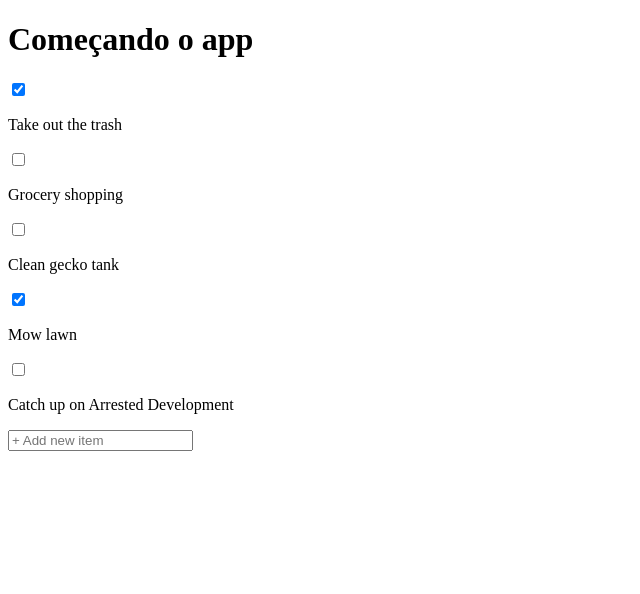
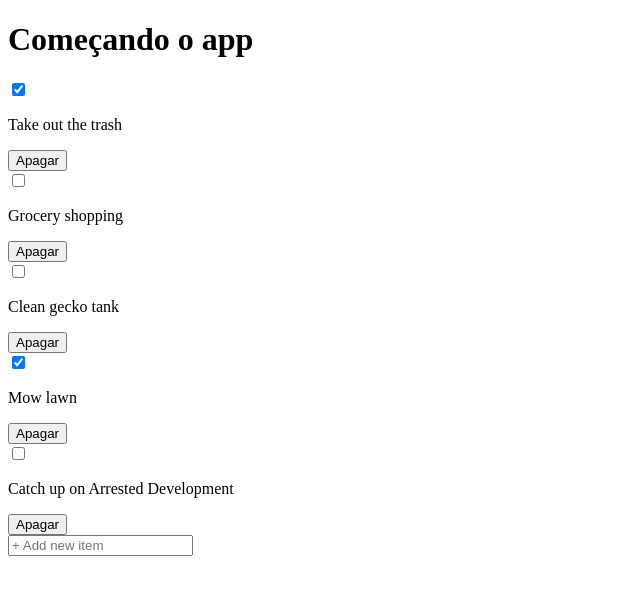
Before and after one commit to mnegabriel/afazer, a React (Create React App) app in the folder front/: page / in a window 1280 px wide. Shown: the top 594 px of the page, without its empty margins (0-640 px from the left). Built offline with nearby package versions, Linux system fonts and the light colour scheme.

Commit message:
Delete each item Button + better add item handler

```diff
--- a/front/src/components/AddItem/index.tsx
+++ b/front/src/components/AddItemInput/index.tsx
@@ -4,7 +4,7 @@ interface AddItemProps {
   handleAdd: (newItem: string) => void;
 }
 
-const AddItem: React.FC<AddItemProps> = ({ handleAdd }: AddItemProps) => {
+const AddItemInput: React.FC<AddItemProps> = ({ handleAdd }: AddItemProps) => {
   const [inputValue, setInputValue] = useState('');
 
   const handleKeyPress: (
@@ -13,6 +13,7 @@ const AddItem: React.FC<AddItemProps> = ({ handleAdd }: AddItemProps) => {
     if (e.keyCode === 13) {
       handleAdd(inputValue);
       // put the login here
+      setInputValue('');
     }
   };
 
@@ -30,4 +31,4 @@ const AddItem: React.FC<AddItemProps> = ({ handleAdd }: AddItemProps) => {
   );
 };
 
-export default AddItem;
+export default AddItemInput;
--- a/front/src/components/TodoItem/index.tsx
+++ b/front/src/components/TodoItem/index.tsx
@@ -7,11 +7,13 @@ interface TodoItemProps {
     checked: boolean;
   };
   handleCheck: (id: number) => void;
+  handleRemove: (id: number) => void;
 }
 
 const TodoItem: React.FunctionComponent<TodoItemProps> = ({
   itemProps: { id, title, checked },
-  handleCheck, // wierd eslint problem
+  handleCheck,
+  handleRemove,
 }: TodoItemProps) => {
   return (
     <div className="todo__item">
@@ -21,6 +23,9 @@ const TodoItem: React.FunctionComponent<TodoItemProps> = ({
         onChange={() => handleCheck(id)}
       />
       <p>{title}</p>
+      <button type="button" onClick={() => handleRemove(id)}>
+        Apagar
+      </button>
     </div>
   );
 };
--- a/front/src/components/TodoList/index.tsx
+++ b/front/src/components/TodoList/index.tsx
@@ -1,6 +1,6 @@
 import React, { useState } from 'react';
 import TodoItem from '../TodoItem';
-import AddItem from '../AddItem';
+import AddItemInput from '../AddItemInput';
 //
 import todosData from '../../todosData';
 
@@ -21,7 +21,8 @@ const TodoList: React.FunctionComponent = () => {
   };
 
   const handleAdd: (newItem: string) => void = newItem => {
-    const newIndex = listData.length + 1;
+    const newIndex =
+      listData.length > 0 ? listData[listData.length - 1].id + 1 : 1;
 
     const addedItemList = [
       ...listData,
@@ -31,14 +32,25 @@ const TodoList: React.FunctionComponent = () => {
     setListData(addedItemList);
   };
 
+  const handleRemove: (id: number) => void = id => {
+    console.log('button ok!', id);
+    const shorterList = listData.filter(item => item.id !== id);
+    setListData(shorterList);
+  };
+
   const todoitems = listData.map(item => (
-    <TodoItem key={item.id} itemProps={item} handleCheck={handleCheck} />
+    <TodoItem
+      key={item.id}
+      itemProps={item}
+      handleCheck={handleCheck}
+      handleRemove={handleRemove}
+    />
   ));
 
   return (
     <>
       <div className="todo__list">{todoitems}</div>
-      <AddItem handleAdd={handleAdd} />
+      <AddItemInput handleAdd={handleAdd} />
     </>
   );
 };
```
